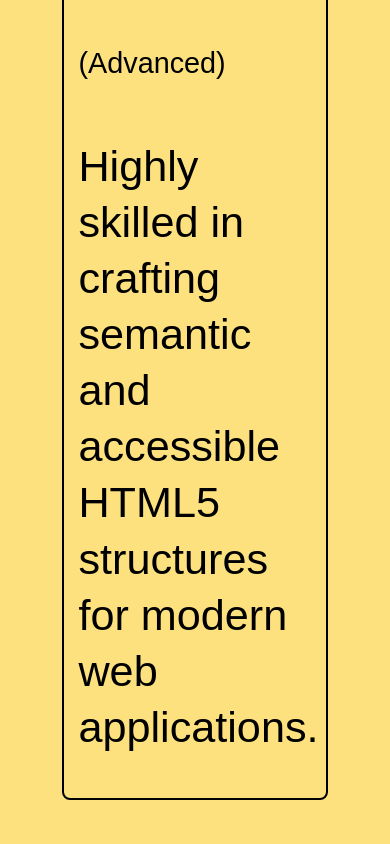
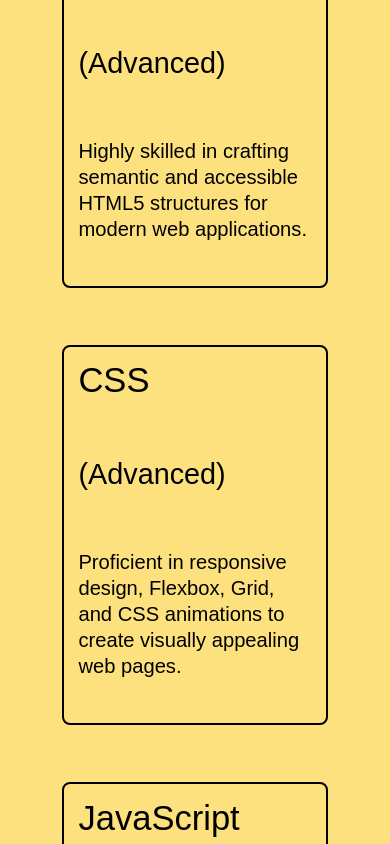
Before and after one commit to mahdisolgi1/portfolio-page, a React (Vite) app: page /home in a window 390 px wide. Shown: the part 1940-2784 px from the top of the page. Built offline with nearby package versions, Linux system fonts and the light colour scheme.

Commit message:
styles(Portfolio): change some styles for better resposiveness

```diff
--- a/src/components/Portfolio.module.css
+++ b/src/components/Portfolio.module.css
@@ -38,7 +38,7 @@
   font-size: 2rem;
   font-weight: 400;
 }
-@media (max-width: 80rem) {
+@media (max-width: 77rem) {
   .porfolioContainer {
     margin-bottom: 4rem;
     row-gap: 4rem;
@@ -69,6 +69,6 @@
   }
 
   .portfolioText {
-    font-size: 3rem;
+    font-size: 1.4rem;
   }
 }
```
